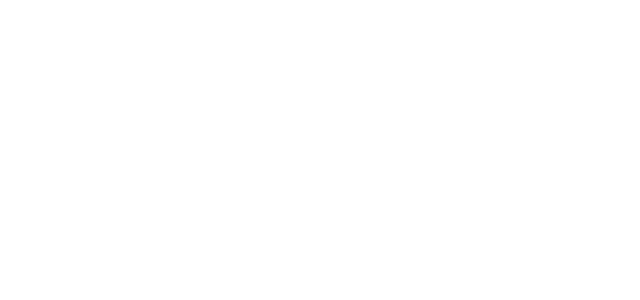
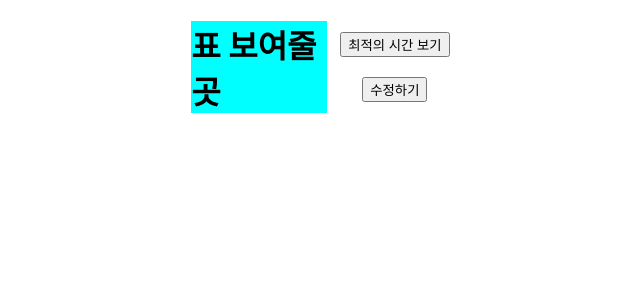
Before and after one commit to NSU-GoodTime/GoodTime, a React (Create React App) app in the folder FE/good_time_react/: page /overallvote in a window 1280 px wide. Before the commit this address had no page. Shown: the top 300 px of the page, without its empty margins (313-953 px from the left). Built offline with nearby package versions, Linux system fonts and the light colour scheme.

Commit message:
[feat] 전체투표 현황 css

```diff
--- a/FE/good_time_react/src/App.js
+++ b/FE/good_time_react/src/App.js
@@ -1,6 +1,7 @@
 import React from "react";
 import { BrowserRouter as Router, Route, Routes } from "react-router-dom";
 import LoginPage from "./login/LoginPage";
+import Overallvote from "./overallvote/overallvote";
 import Main from "./main/main";
 
 function App() {
@@ -9,6 +10,7 @@
       <Routes>
         <Route path="/" element={<Main />} />
         <Route path="/loginPage" element={<LoginPage />} />
+        <Route path="/overallvote" element={<Overallvote />} />
       </Routes>
     </Router>
   );
--- /dev/null
+++ b/FE/good_time_react/src/css/overall.css
@@ -0,0 +1,39 @@
+.F_left {
+  flex-basis: 50%;
+  justify-content: center;
+  align-items: center;
+}
+.F_right {
+  flex-basis: 50%;
+  background-color: aqua;
+  /* display: flex; */
+  justify-content: center;
+  align-items: center;
+}
+.subHome {
+  flex: 1;
+  display: flex;
+  margin: auto auto;
+  justify-content: center;
+  align-items: center;
+  height: 40px;
+  width: auto;
+}
+.home {
+  width: 100%;
+  height: 100%;
+  display: flex;
+  flex-direction: column;
+}
+.bb {
+  display: flex;
+  margin: auto auto;
+  justify-content: center;
+  align-items: center;
+}
+.nn {
+  display: flex;
+  margin: auto auto;
+  justify-content: center;
+  align-items: center;
+}
--- /dev/null
+++ b/FE/good_time_react/src/overallvote/overallvote.js
@@ -0,0 +1,30 @@
+import React from "react";
+import { useNavigate } from "react-router-dom";
+import "../css/overall.css";
+
+function Overallvote() {
+  const navigate = useNavigate();
+
+  const navigateToLogin = () => {
+    navigate("/loginPage");
+  };
+  return (
+    <div className="home">
+      <form className="subHome">
+        <h1 className="F_right">표 보여줄 곳</h1>
+        <br />
+        <div className="F_left">
+          <button formAction="" className="bb">
+            최적의 시간 보기
+          </button>
+          <br />
+          <button formAction="" className="nn" onClick={navigateToLogin}>
+            수정하기
+          </button>
+        </div>
+      </form>
+    </div>
+  );
+}
+
+export default Overallvote;
```
